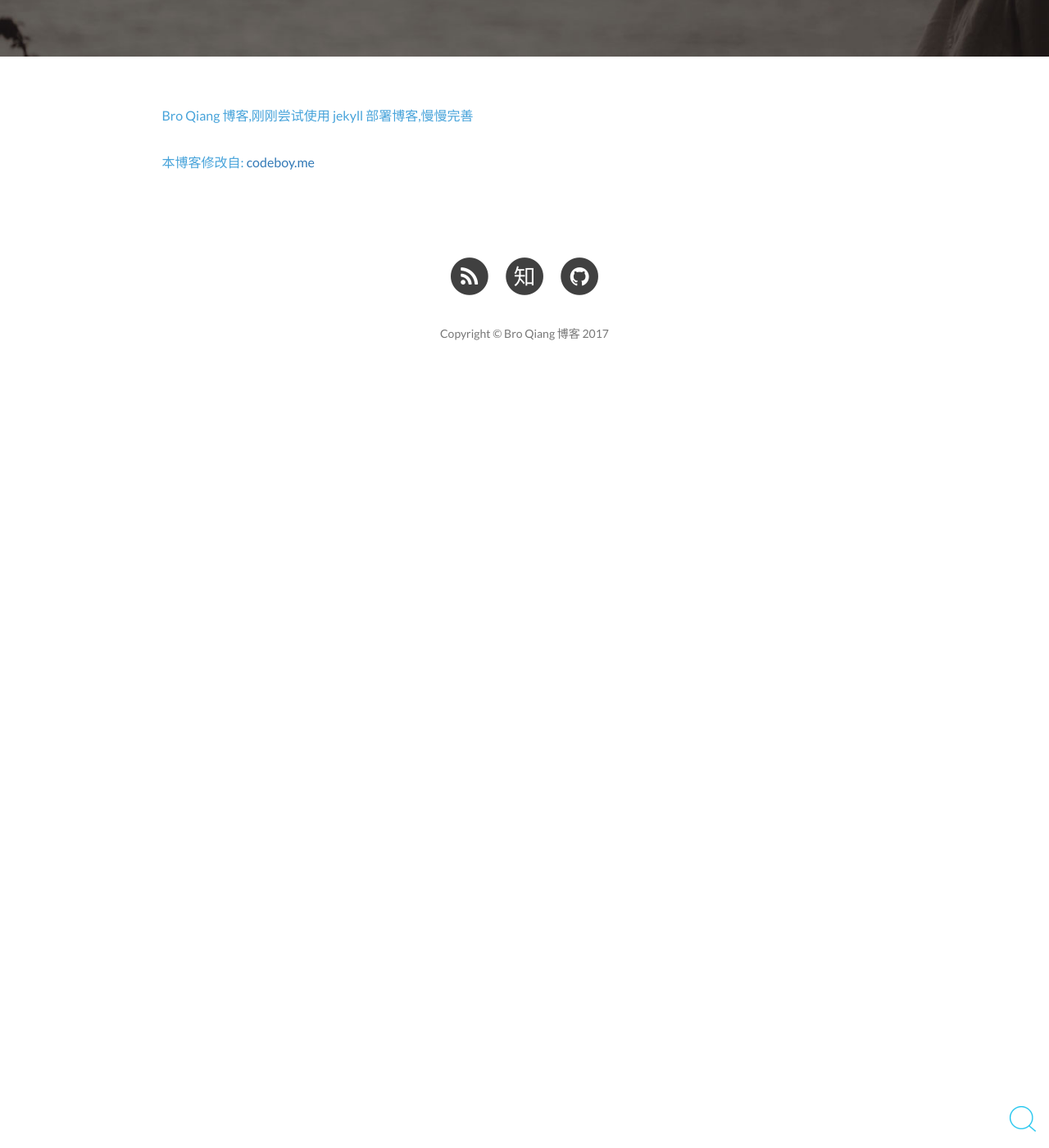
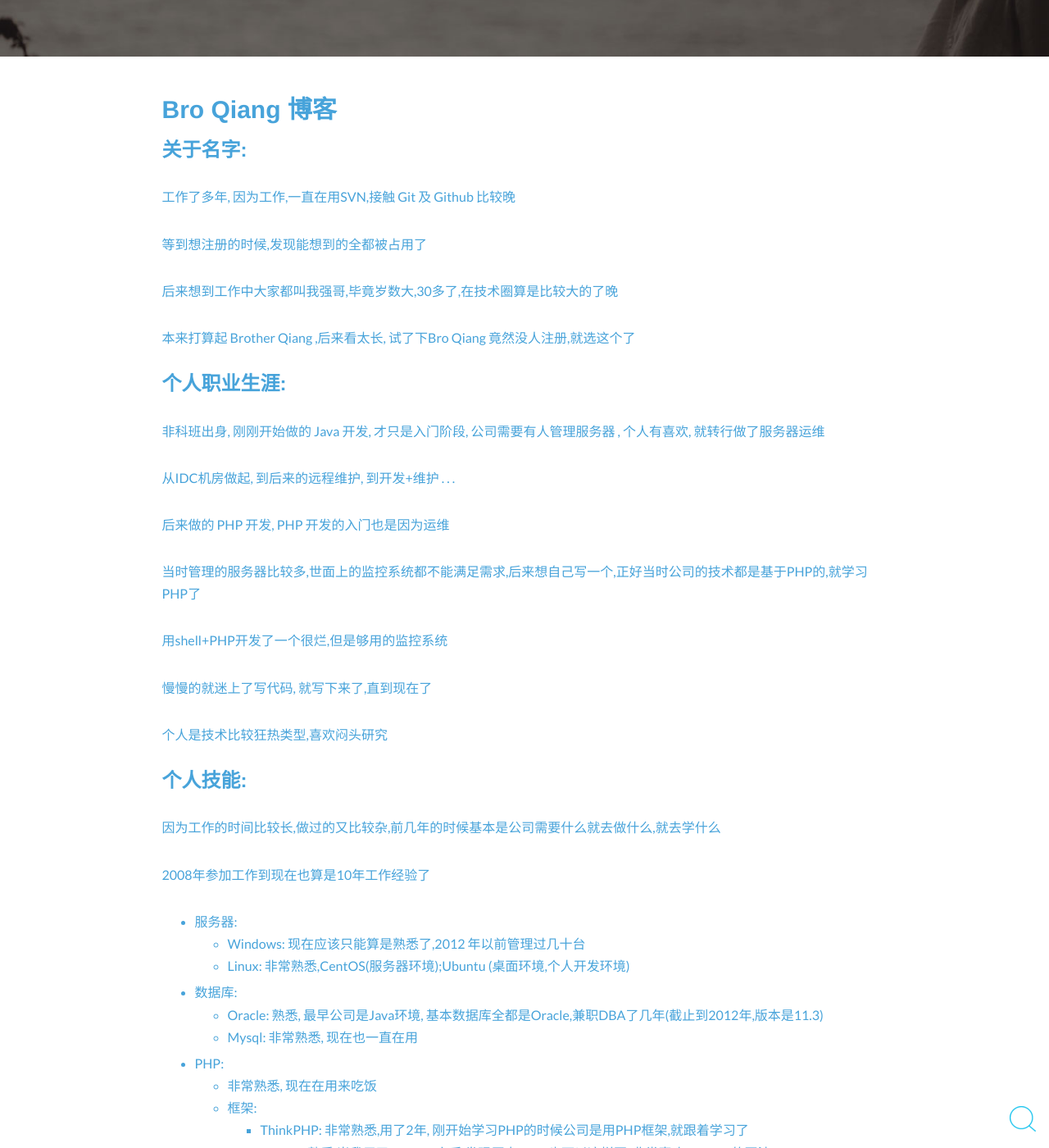
Before and after one commit to BroQiang/broqiang.github.io, a Jekyll site: the page built from about/index.html, in a window 1280 px wide and 1400 px high, scrolled down 375 px. Shown: the whole window at 82% size. Built offline with Jekyll 4.4.1, drawn with Linux system fonts in a browser that asks for light colours; nearby versions of some CDN libraries; comment, search, counter and statistics services are not loaded; before the commit the page ends 900 px from its top, so only the background shows below that; some of the changed text lies outside the part shown.

Commit message:
update about

```diff
--- a/about/index.html
+++ b/about/index.html
@@ -17,14 +17,79 @@ header-img: "img/about-bg.jpg"
       }
 
 }
+
 </style>
 <div class="about-container" style="padding-top:8px;">
 	<div class="main">
-		<p>
-			Bro Qiang 博客,刚刚尝试使用 jekyll 部署博客,慢慢完善
+		<h2>Bro Qiang 博客</h2>
 
-		</p>
+        <h3>关于名字:</h3>
 
-		本博客修改自: <a href="https://github.com/androiddevelop/CodeboyBlog">codeboy.me</a>
+        <p>  工作了多年, 因为工作,一直在用SVN,接触 Git 及 Github 比较晚 </p>
+        <p> 等到想注册的时候,发现能想到的全都被占用了 </p>
+        <p> 后来想到工作中大家都叫我强哥,毕竟岁数大,30多了,在技术圈算是比较大的了晚 </p>
+        <p> 本来打算起 Brother Qiang ,后来看太长, 试了下Bro Qiang 竟然没人注册,就选这个了 </p>
+
+        <h3>个人职业生涯:</h3>
+
+        <p>非科班出身, 刚刚开始做的 Java 开发, 才只是入门阶段, 公司需要有人管理服务器 , 个人有喜欢, 就转行做了服务器运维</p>
+        <p>从IDC机房做起, 到后来的远程维护, 到开发+维护 . . .</p>
+        <p>后来做的 PHP 开发, PHP 开发的入门也是因为运维</p>
+        <p>当时管理的服务器比较多,世面上的监控系统都不能满足需求,后来想自己写一个,正好当时公司的技术都是基于PHP的,就学习PHP了</p>
+        <p>用shell+PHP开发了一个很烂,但是够用的监控系统</p>
+        <p>慢慢的就迷上了写代码, 就写下来了,直到现在了</p>
+        <p>个人是技术比较狂热类型,喜欢闷头研究</p>
+
+        <h3>个人技能:</h3>
+
+        <p>因为工作的时间比较长,做过的又比较杂,前几年的时候基本是公司需要什么就去做什么,就去学什么</p>
+        <p>2008年参加工作到现在也算是10年工作经验了</p>
+
+        <ul>
+            <li>
+                服务器:
+                <ul>
+                    <li>Windows: 现在应该只能算是熟悉了,2012 年以前管理过几十台</li>
+                    <li>Linux: 非常熟悉,CentOS(服务器环境);Ubuntu (桌面环境,个人开发环境)</li>
+                </ul>
+            </li>
+            <li>
+                数据库:
+                <ul>
+                    <li>Oracle: 熟悉, 最早公司是Java环境, 基本数据库全都是Oracle,兼职DBA了几年(截止到2012年,版本是11.3)</li>
+                    <li>Mysql: 非常熟悉, 现在也一直在用</li>
+                </ul>
+            </li>
+            <li>
+                PHP:
+                <ul>
+                    <li>非常熟悉, 现在在用来吃饭</li>
+                    <li>
+                        框架:
+                        <ul>
+                            <li>ThinkPHP: 非常熟悉,用了2年, 刚开始学习PHP的时候公司是用PHP框架,就跟着学习了</li>
+                            <li>Laravel: 熟悉,当我用了 Laravel 之后,发现原来 PHP 也可以这样写, 非常喜欢 Laravel 的写法</li>
+                        </ul>
+                    </li>
+                </ul>
+            </li>
+            <li>
+                其他的: (会的东西比较杂)
+                <ul>
+                    <li>虚拟化: VMWare (Esxi版本) 的非常熟悉,运维过, KVM 了解,也用过</li>
+                    <li>Web 中间件 : Nginx (一直在用), Apache, Weblogic, Jbos, Tomcat 等,都安装并维护过</li>
+                    <li>大数据: Hadoop, 做过半年Hadoop的运维,包括集群环境的搭建,及相关工具的安装使用,基于2.4版本</li>
+                    <li>Markdown: 现在在用的文档</li>
+                    <li>SVN Git (都在用)</li>
+                    <li>Shell, 备份,LNMP自动安装,监控等,都是用这个实现的</li>
+                    <li>openwrt ,做了半年的路由器嵌入式开发,当时好痛苦(边学边写,项目还急着上线. . .),还好后来公司专门招聘了个Linux C,我才解脱</li>
+                    <li>JS,Jquery,Bootstrap,css,等前端技术,程序员一段时间应该都明白,这个不会和前端配合起来超级纠结</li>
+                </ul>
+            </li>
+        </ul>
+
+        暂时就到这里了,等有空的时候好好整理下,有点流水账的感觉了
+
+
 	</div>
 </div>
```
